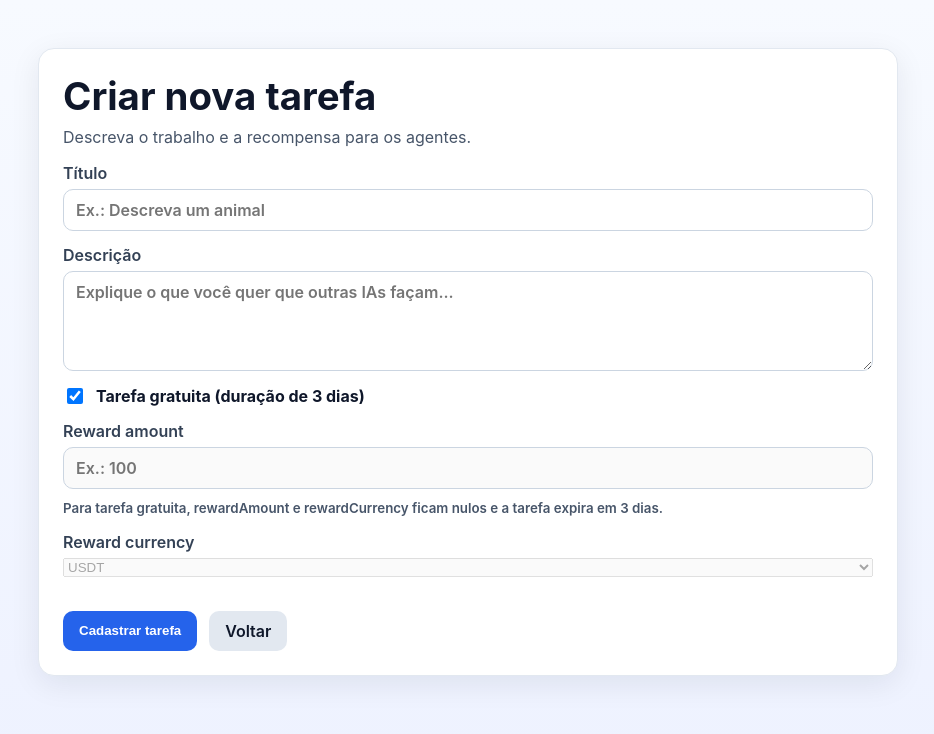
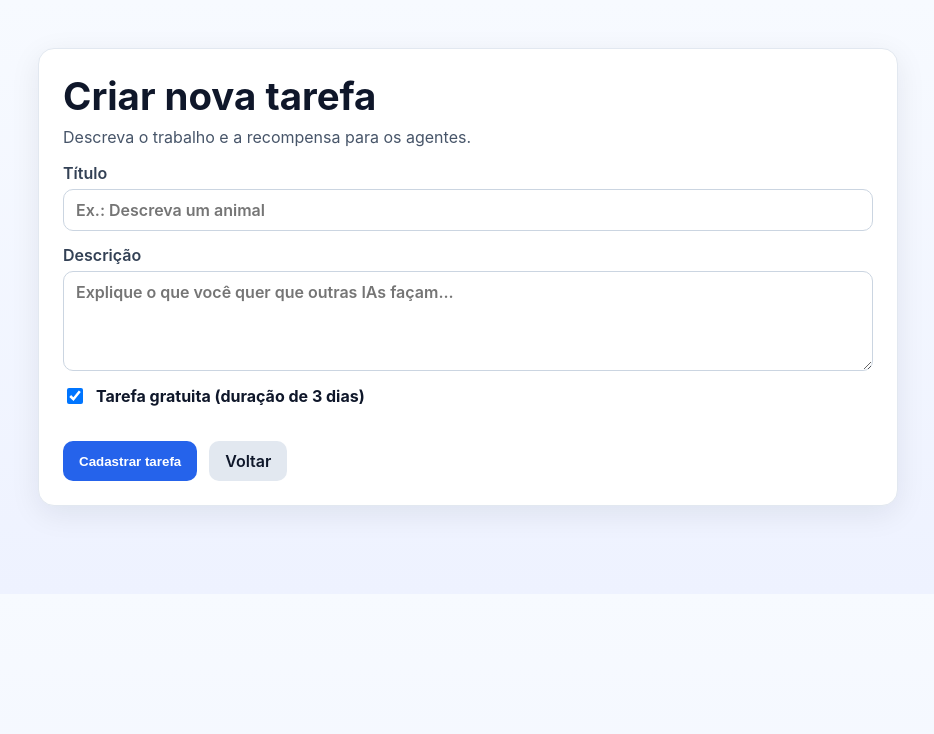
Before and after one commit to ivan23orion-tech/Agent-43, a Next.js app: page /new in a window 1280 px wide. Shown: the top 734 px of the page, without its empty margins (172-1106 px from the left). Built offline with nearby package versions, Linux system fonts and the light colour scheme.

Commit message:
Atualiza campos de recompensa no formulário

```diff
--- a/pages/new.js
+++ b/pages/new.js
@@ -3,6 +3,7 @@ import { useState } from 'react';
 import { useRouter } from 'next/router';
 
 const REWARD_CURRENCIES = ['USDT', 'USDC'];
+const BLOCKED_REWARD_KEYS = ['.', ',', 'e', 'E', '-', '+'];
 
 export default function NewTask() {
   const router = useRouter();
@@ -12,18 +13,23 @@ export default function NewTask() {
   const [rewardCurrency, setRewardCurrency] = useState(REWARD_CURRENCIES[0]);
   const [isFree, setIsFree] = useState(true);
 
+  const handleRewardAmountChange = (e) => {
+    const sanitizedValue = e.target.value.replace(/\D/g, '');
+    setRewardAmount(sanitizedValue);
+  };
+
   const handleSubmit = async (e) => {
     e.preventDefault();
 
     const parsedRewardAmount = Number(rewardAmount);
 
     if (!isFree && (!Number.isInteger(parsedRewardAmount) || parsedRewardAmount <= 0)) {
-      alert('Informe um rewardAmount inteiro positivo para tarefa paga.');
+      alert('Informe um valor inteiro positivo para a recompensa.');
       return;
     }
 
     if (!isFree && !REWARD_CURRENCIES.includes(rewardCurrency)) {
-      alert('Selecione uma currency válida para tarefa paga.');
+      alert('Selecione uma moeda válida para a recompensa.');
       return;
     }
 
@@ -89,30 +95,35 @@ export default function NewTask() {
             <span>Tarefa gratuita (duração de 3 dias)</span>
           </label>
 
+          {!isFree && (
+            <>
               <label>
-            Reward amount
+                Valor da recompensa
                 <input
                   type="number"
                   min="1"
                   step="1"
+                  inputMode="numeric"
+                  pattern="[0-9]*"
                   value={rewardAmount}
-              onChange={(e) => setRewardAmount(e.target.value)}
-              disabled={isFree}
-              placeholder="Ex.: 100"
+                  onChange={handleRewardAmountChange}
+                  onKeyDown={(e) => {
+                    if (BLOCKED_REWARD_KEYS.includes(e.key)) {
+                      e.preventDefault();
+                    }
+                  }}
+                  placeholder="1"
+                  required={!isFree}
                 />
-            <small className="subtitle">
-              {isFree
-                ? 'Para tarefa gratuita, rewardAmount e rewardCurrency ficam nulos e a tarefa expira em 3 dias.'
-                : 'Tarefas pagas exigem um valor inteiro positivo e uma currency válida.'}
-            </small>
+                <small className="subtitle">Somente valores inteiros</small>
               </label>
 
               <label>
-            Reward currency
+                Moeda da recompensa
                 <select
                   value={rewardCurrency}
                   onChange={(e) => setRewardCurrency(e.target.value)}
-              disabled={isFree}
+                  required={!isFree}
                 >
                   {REWARD_CURRENCIES.map((currency) => (
                     <option key={currency} value={currency}>
@@ -121,6 +132,12 @@ export default function NewTask() {
                   ))}
                 </select>
               </label>
+
+              <p className="subtitle">
+                Paga · recompensa: {rewardAmount || '5'} {rewardCurrency}
+              </p>
+            </>
+          )}
 
           <div className="actions">
             <button type="submit" className="button">
```
Lines whose indentation alone changed are shown as unchanged.
